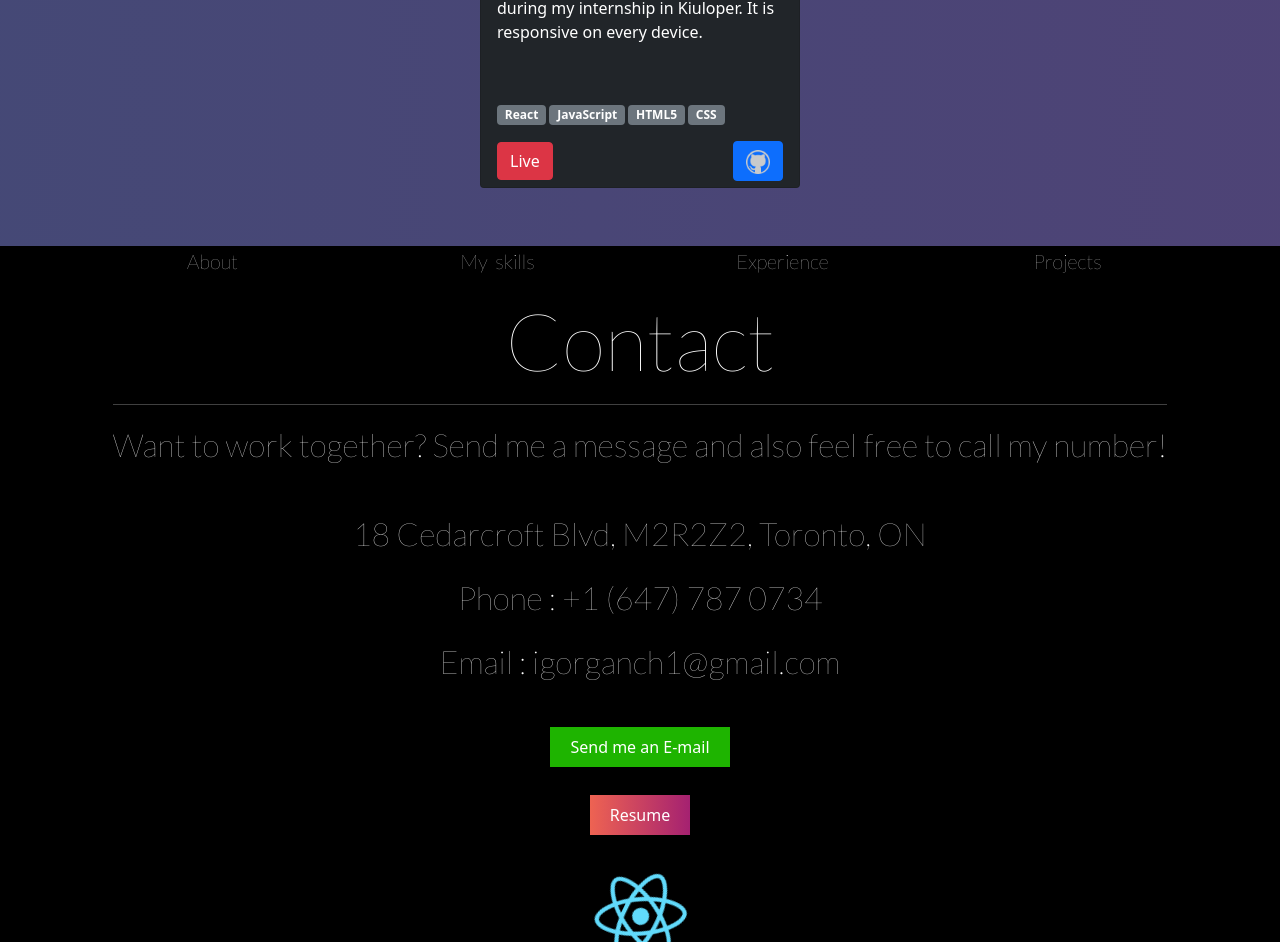
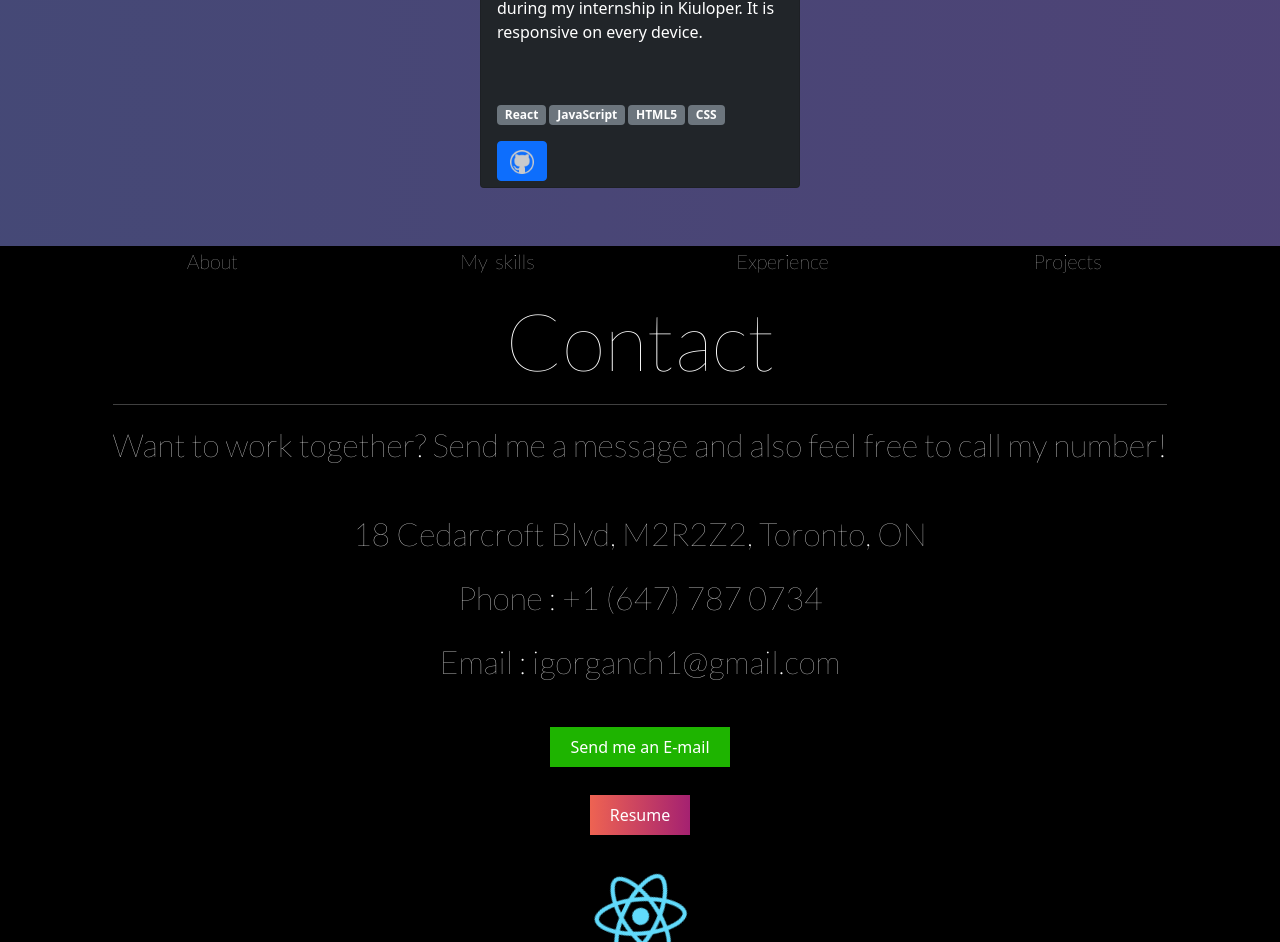
Before and after one commit to igorganch/personal-portfolio, a React (Create React App) app: page / in a window 1280 px wide. Shown: the part 3754-4696 px from the top of the page. Built offline with nearby package versions, Linux system fonts and the light colour scheme.

Commit message:
Update App.js

```diff
--- a/src/App.js
+++ b/src/App.js
@@ -189,8 +189,8 @@ function App() {
 
 
   const [projects, projectSets]  = useState([
-      {'name' : 'EduTechnoz', 'video' : EduTechnoz,  'live' : true , 'tools' : ['React' ,'JavaScript', 'HTML5', 'CSS'], 'github' : "https://www.igancharenka.com/" ,  'liveurl' : "https://sample.edutechnoz.com/",   'desc'  : "A series of pages for a kids educational company I had to create during my internship in Kiuloper. It is responsive on every device." },
-      {'name' : 'Music Management App', 'video' : MusicManagementApp,  'live' : true , 'tools' : ['ASP.NET', 'MVC', 'Azure', 'HTML5' ,'CSS',], 'github' : "https://github.com/igorganch/MusicManagementWebApp" ,  'liveurl' : "https://musicmanagement-wa.azurewebsites.net/",   'desc'  : "An app where users based on privileges are able to add/edit/delete/view  tracks, albums, artists all on one website. The app implements security concepts.  " },
+      {'name' : 'EduTechnoz', 'video' : EduTechnoz,  'live' : false , 'tools' : ['React' ,'JavaScript', 'HTML5', 'CSS'], 'github' : "https://www.igancharenka.com/" ,  'liveurl' : "https://sample.edutechnoz.com/",   'desc'  : "A series of pages for a kids educational company I had to create during my internship in Kiuloper. It is responsive on every device." },
+      {'name' : 'Music Management App', 'video' : MusicManagementApp,  'live' : false , 'tools' : ['ASP.NET', 'MVC', 'Azure', 'HTML5' ,'CSS',], 'github' : "https://github.com/igorganch/MusicManagementWebApp" ,  'liveurl' : "https://musicmanagement-wa.azurewebsites.net/",   'desc'  : "An app where users based on privileges are able to add/edit/delete/view  tracks, albums, artists all on one website. The app implements security concepts.  " },
       {'name' : 'Dealership API', 'video' : dealershipAPI,  'live' : true ,'tools' : ['Node.js' , 'JavaScript', 'Express.js', 'HTML5'], 'github' : "https://github.com/igorganch/dealershipAPI" ,'liveurl' : "https://dealership-db.herokuapp.com/", 'desc'  : "A web app API which retrieves data from a database and a user is able to perform CRUD operations" },
       {'name' : 'Mobile Cashier App', 'video' : cashierApp,  'live' : true , 'tools' : ['Angular' , 'HTML', 'OOP', 'CSS'],'github' : "https://github.com/igorganch/Angular-Cashier-App" , 'liveurl' : "https://heuristic-shannon-eaaa58.netlify.app/", 'desc'  : "An Angular Ionic mobile app that acts as a cash register which manages restocking, purchases, and purchase histories." },
       {'name' : 'E-commerce Website', 'video' : grocerrystorevid,  'live' : false , 'tools' : ['Django' ,'Python' ,'JavaScript', 'JQuery', 'PostgreSQL','HTML5', 'CSS', 'Bootstrap'], 'github' : "https://github.com/igorganch/Groccery-Store-Website" ,  'liveurl' : "",   'desc'  : "An e-commerce grocery store website where a user is able to browse through the website's products as well as add items to carts and do guest checkout." },
```
